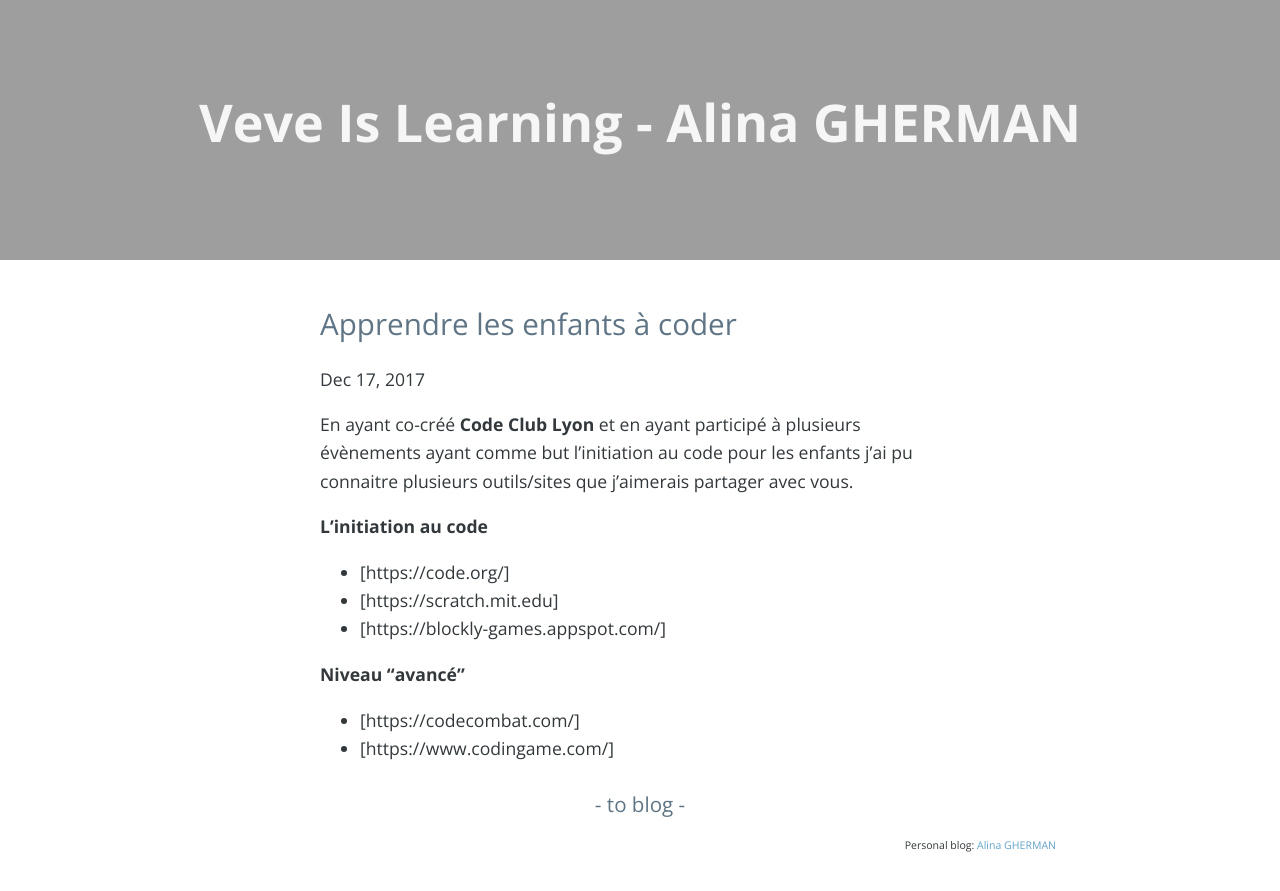
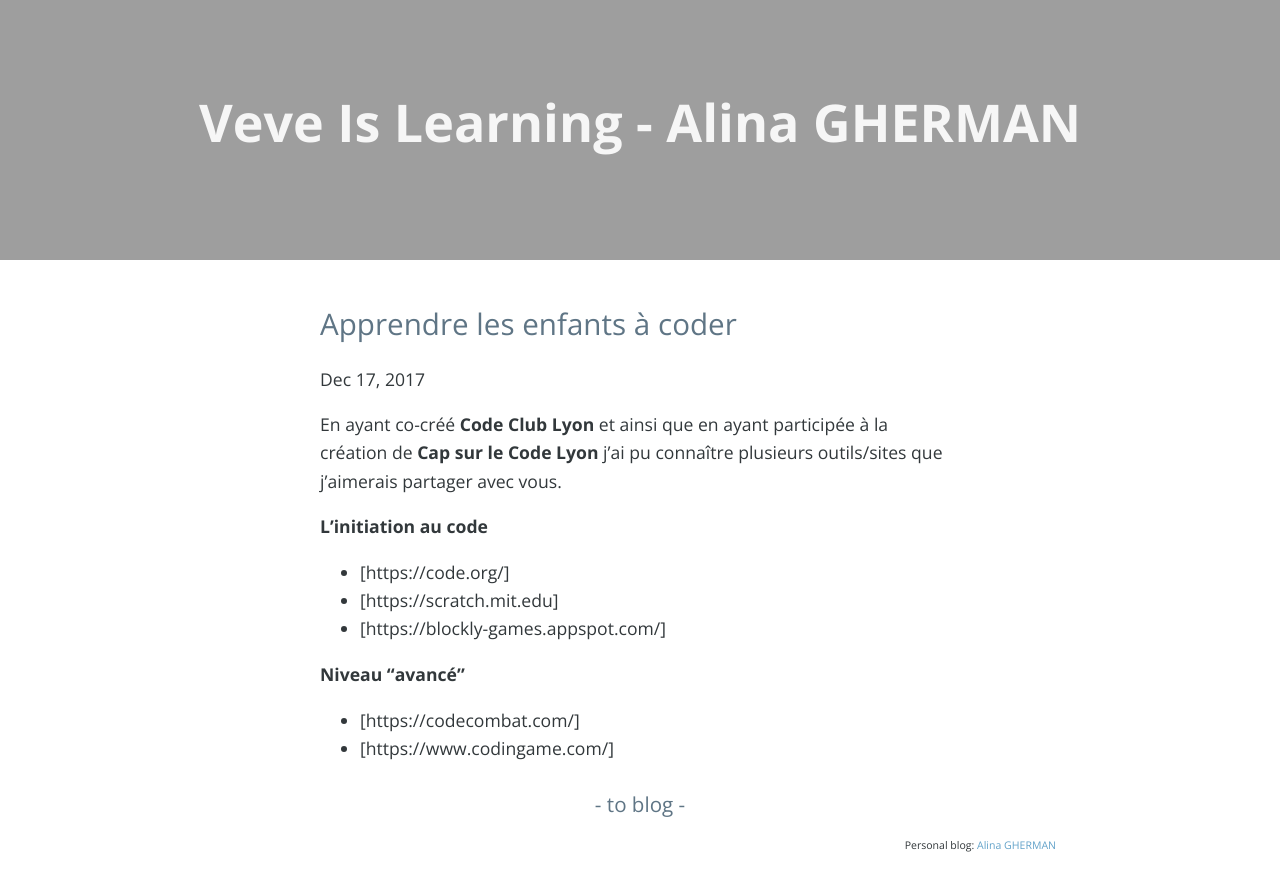
Before and after one commit to veve90/veve90.github.io, a Jekyll site: the page built from _posts/2017-12-17-code-enfant.md, in a window 1280 px wide. Shown: the top 891 px of the page. Built offline with Jekyll 4.4.1, drawn with Linux system fonts in a browser that asks for light colours; nearby versions of some CDN libraries; comment, search, counter and statistics services are not loaded.

Commit message:
Update 2017-12-17-code-enfant.md

```diff
--- a/_posts/2017-12-17-code-enfant.md
+++ b/_posts/2017-12-17-code-enfant.md
@@ -5,7 +5,9 @@ date:   2017-12-17 12:16:01 -0600
 categories: code, enfant
 ---
 
-En ayant co-créé __Code Club Lyon__ et en ayant participé à plusieurs évènements ayant comme but l'initiation au code pour les enfants j'ai pu connaitre plusieurs outils/sites que j'aimerais partager avec vous.
+En ayant co-créé __Code Club Lyon__ et ainsi que en ayant participée à la création de __Cap sur le Code Lyon__ j'ai pu connaître plusieurs outils/sites que j'aimerais partager avec vous.
+
+
 
 **L'initiation au code**
 * [https://code.org/]
```
